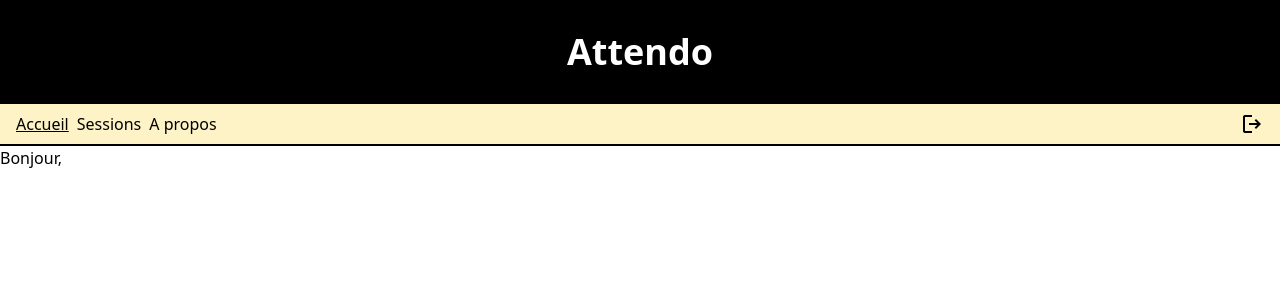
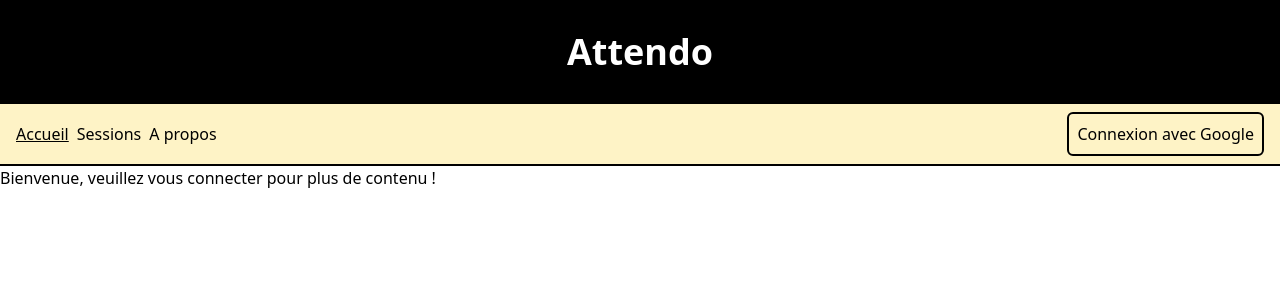
Before and after one commit to souhaibelh/Attendo, a Vue app in the folder attendo-g61610/: page / in a window 1280 px wide. Shown: the top 300 px of the page. Built offline with nearby package versions, Linux system fonts and the light colour scheme.

Commit message:
Fixed wrong auth usage

```diff
--- a/attendo-g61610/src/stores/authStore.js
+++ b/attendo-g61610/src/stores/authStore.js
@@ -41,12 +41,7 @@ export const useAuthStore = defineStore('auth', {
                 }
             });
 
-            const user = this.getUser()
-            if (user) {
-                this.currentUser = user;
-            } else {
-                this.currentUser = false;
-            }
+            this.getUser()
         }
     }
 })
```
